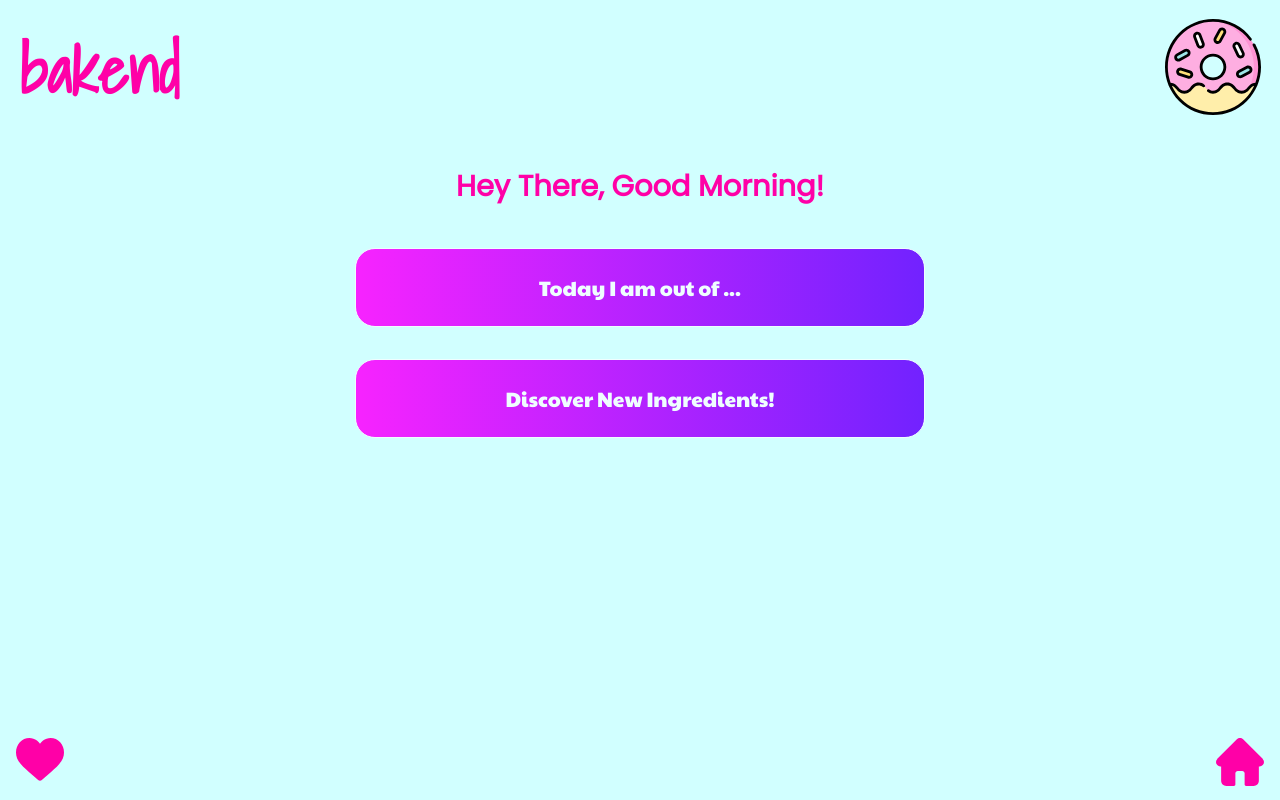
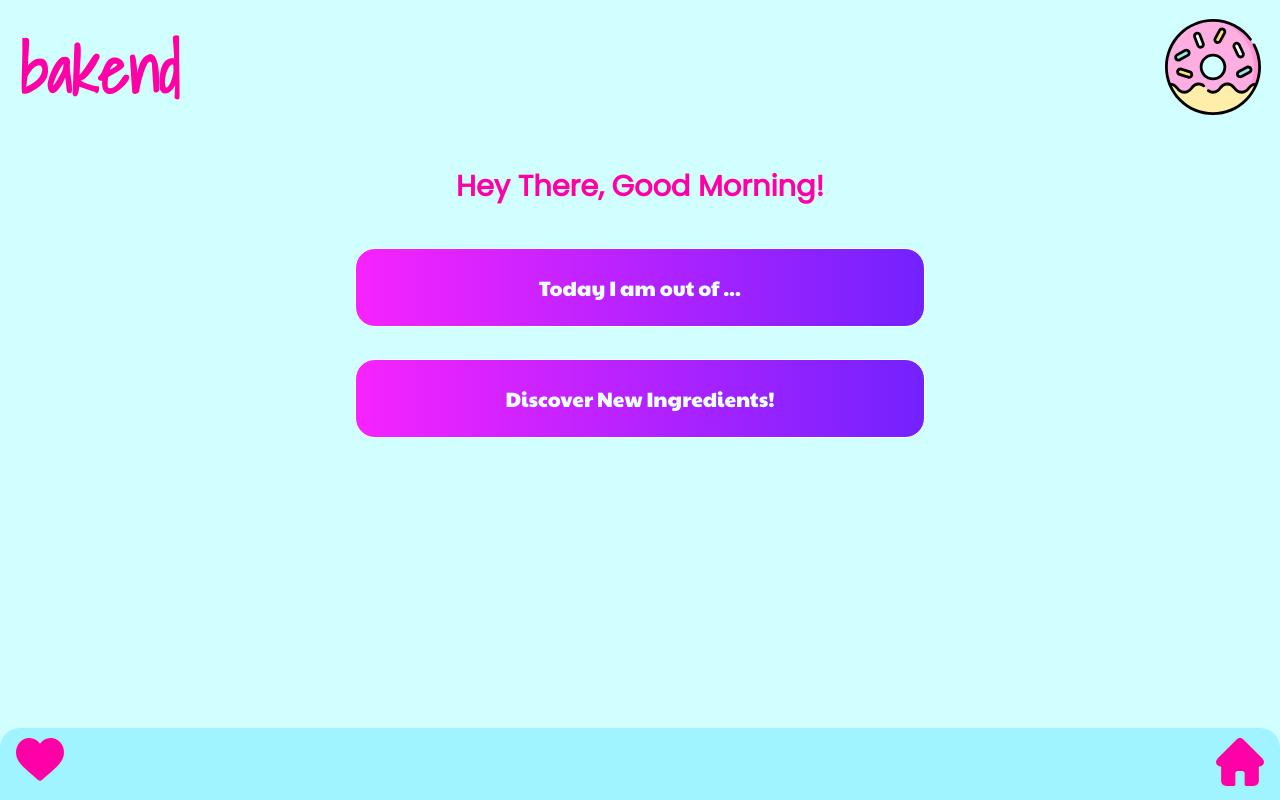
Before and after one commit to SilviaBarcellini/bakend, a Next.js app: page / in a window 1280 px wide. Built offline with nearby package versions, Linux system fonts and the light colour scheme.

Commit message:
💄 update CSS global variables

```diff
--- a/styles/globals.css
+++ b/styles/globals.css
@@ -31,6 +31,7 @@ a {
   --gradient-1: #f723ff;
   --gradient-2: #6f22ff;
   --gradient-3: #fb23cd;
+  --footer: #9ff4ff;
 }
 * {
   box-sizing: border-box;
```
